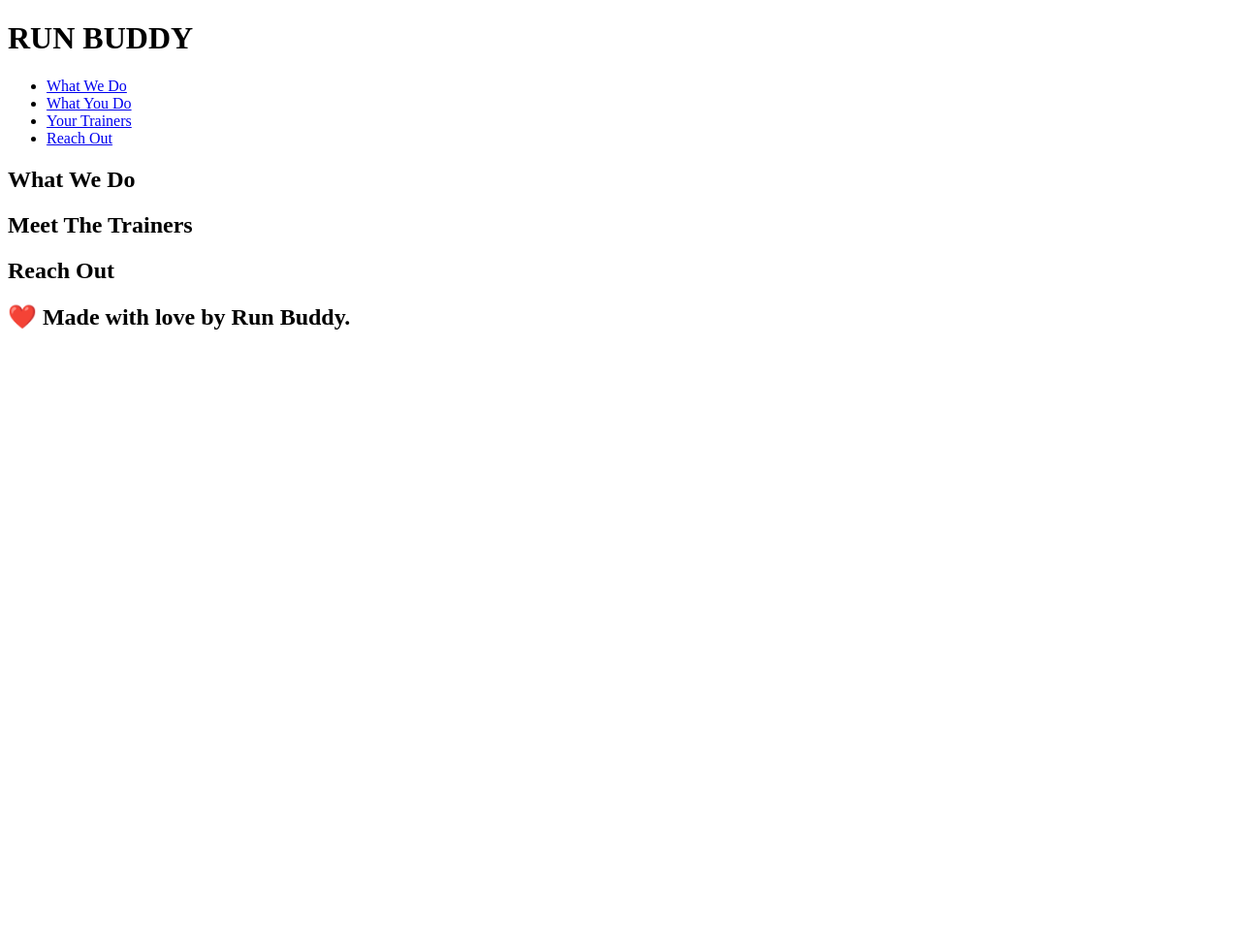
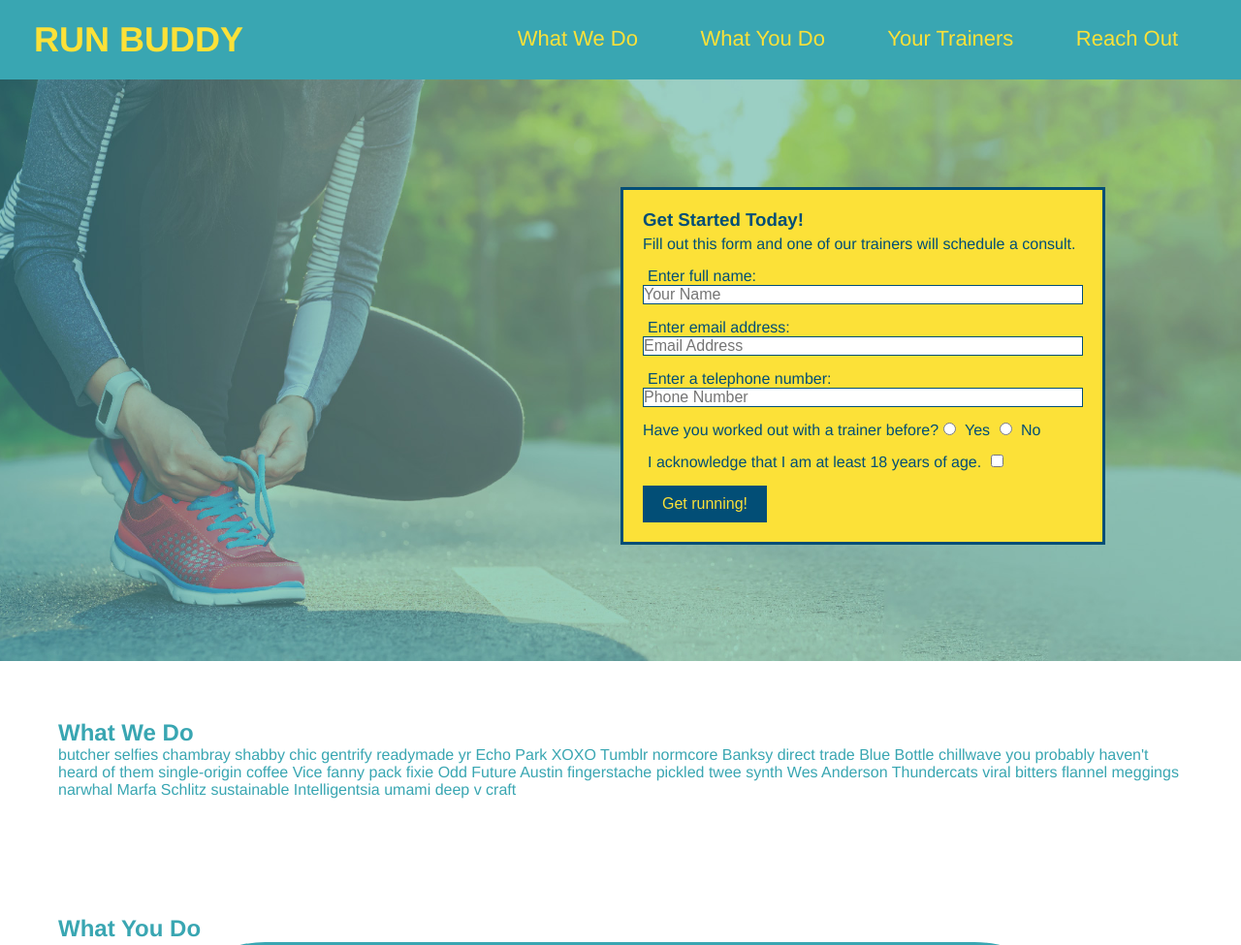
Before and after one commit to triciaax/run-buddy, a plain HTML site: page index.html in a window 1280 px wide. Shown: the top 975 px of the page at 97% size. Before the commit the page ends 800 px from the top, so only its background shows below. Drawn offline with Linux system fonts and the light colour scheme.

Commit message:
add what you do icons

```diff
--- /dev/null
+++ b/assets/css/style.css
@@ -0,0 +1,118 @@
+* {
+    margin: 0;
+    padding: 0;
+    box-sizing: border-box;
+  }
+
+  body {
+    /* more on this crazy alphanumerical value in a minute! */
+    color: #39a6b2;
+    font-family: Helvetica, Arial, sans-serif;
+  }
+
+  /* apply styles to <header> */
+  header {
+    padding: 20px 35px;
+    background-color: #39a6b2;
+  }
+
+  header h1 {
+    font-weight: bold;
+    font-size: 36px;
+    color: #fce138;
+    margin: 0;
+    display: inline;
+  }
+  header a {
+    text-decoration: none;
+    color: #fce138;
+  }
+
+  header nav {
+    float: right;
+    margin: 7px 0;
+  }
+
+  header nav ul li {
+    display: inline;
+  }
+
+  header nav ul li a {
+    margin: 0 30px;
+    font-weight: lighter;
+    font-size: 22px;
+  }
+
+  footer {
+    background: #fce138;
+    width: 100%;
+    padding: 40px 35px;
+  }
+
+  footer h2 {
+    display: inline;
+    color: #024e76;
+    font-size: 30px;
+    margin: 0;
+  }
+
+  footer div {
+    float: right;
+    line-height: 1.5;
+    text-align: right;
+  }
+
+  footer a {
+    color: #024e76;
+  }
+
+  section {
+    padding: 60px;
+  }
+
+/* Hero Style Start */
+.hero {
+  background-image: url("../images/hero-bg.jpg");
+  height: 600px;
+  background-size: cover;
+  background-position: center;
+  position: relative;
+}
+
+.hero-form {
+    border: 3px solid #024e76;
+    background-color: #fce138;
+    padding: 20px;
+    width: 500px;
+    color: #024e76;
+    position: absolute;
+    bottom: 120px;
+    right: 140px;
+  }
+
+.hero-form p {
+   margin: 5px 0 15px 0;
+}
+
+.form-input {
+  border: 1px solid #024e76;
+  display: block;
+  padding 7px 15px;
+  font-size: 16px;
+  color: #024e76;
+  width: 100%;
+  margin-bottom: 15px;
+}
+
+.hero-form label {
+  margin: 0 5px;
+}
+
+.hero-form button {
+  color: #fce138;
+  background-color: #024e76;
+  border: none;
+  padding: 10px 20px;
+  font-size: 16px;
+}
+/* HERO STYLES END */
--- a/index.html
+++ b/index.html
@@ -1,5 +1,7 @@
 <!DOCTYPE html>
 <html lang="en">
+    <head><link rel="stylesheet" href="./assets/css/style.css" />
+    </head>
     <body>
 <!--navigation-->
    <header>
@@ -25,13 +27,79 @@
        </nav>
    </header>
 
-<!--hero-->
-<section></section>
+<!--form-->
+
+<!-- hero section -->
+<section class="hero">
+    <div class="hero-form">
+      <h3>Get Started Today!</h3>
+      <p>Fill out this form and one of our trainers will schedule a consult.</p>
+      <form>
+        <label for="name">Enter full name:</label>
+        <input type="text" placeholder="Your Name" name="name" id="name" class="form-input" />
+        <label for="email">Enter email address:</label>
+        <input type="text" placeholder="Email Address" name="email" id="email" class="form-input"/>
+        <label for="phone">Enter a telephone number:</label>
+        <input type="text" placeholder="Phone Number" name="phone" id="phone" class="form-input"/>
+        <p>
+          Have you worked out with a trainer before?
+          <input type="radio" name="trainer-confirm" id="trainer-yes" />
+          <label for="trainer-yes">Yes</label>
+          <input type="radio" name="trainer-confirm" id="trainer-no" />
+          <label for="trainer-no">No</label>
+        </p>
+        <p>
+          <label for="checkbox" >
+            I acknowledge that I am at least 18 years of age.
+          </label>
+          <input type="checkbox" name="age-confirm" id="checkbox" />
+        </p>
+        <button type="submit">
+          Get running!
+        </button>
+      </form>
+    </div>
+  </section>
+  <!-- end hero -->
 
 <!--"what we do" section-->
-<section>
+<section id="what-we-do">
     <h2>What We Do</h2>
+    <p>
+      butcher selfies chambray shabby chic gentrify readymade yr Echo Park XOXO Tumblr normcore Banksy direct trade Blue Bottle chillwave you probably haven't heard of them single-origin coffee Vice fanny pack fixie Odd Future Austin fingerstache pickled twee synth Wes Anderson Thundercats viral bitters flannel meggings narwhal Marfa Schlitz sustainable Intelligentsia umami deep v craft
+    </p>
 </section>
+
+<!--"what you do" section-->
+<section id="what-you-do">
+    <h2>What You Do</h2>
+    <div>
+      <!-- insert this img element -->
+      <img src="./assets/images/step-1.svg" alt="" />
+      <h3>Step 1: Fill Out the Form Above.</h3>
+      <p>You're already here, so why not?</p>
+    </div>
+    </div>
+
+    <div>
+      <img src="./assets/images/step-2.svg" alt="" />
+      <h3>Step 2: Consult with One of Our Trainers.</h3>
+      <p>Are you here to build muscle, lose weight, or just feel good?</p>
+    </div>
+
+    <div>
+      <img src="./assets/images/step-3.svg" alt=""/>
+      <h3>Step 3: Get Running.</h3>
+      <p>Hit the ground running (literally) once your trainer lays out your plan.</p>
+    </div>
+
+    <div>
+      <img src="./assets/images/step-4.svg" alt="" />
+      <h3>Step 4: See Results.</h3>
+      <p>Bi-weekly checkins with your trainer will keep you focused</p>
+    </div>
+</section>
+
 
 <!--"meet the trainers section"-->
 <section>
@@ -48,6 +116,10 @@
 <!--footer-->
 <footer>
     <h2>❤️ Made with love by Run Buddy.</h2>
+    <div>
+        <a href="#">Read Our Privacy Policy</a><br />
+        &copy; 2019 Run Buddy, Inc.
+    </div>
 </footer>
 
 </html>
```
Also changed, not shown: assets/images/hero-bg.jpg (added), assets/images/step-1.svg (added), assets/images/step-2.svg (added), assets/images/step-3.svg (added), assets/images/step-4.svg (added).
